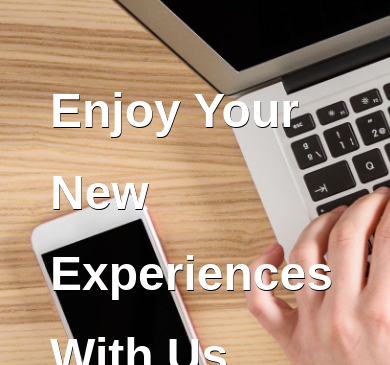
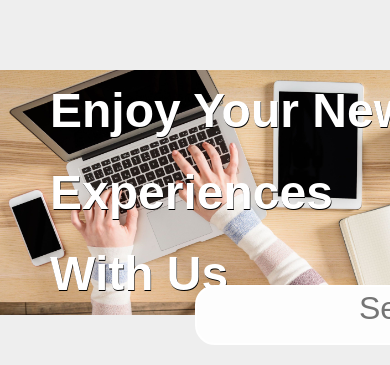
Before and after one commit to spikeganush/ait-course-review2, a React (Create React App) app in the folder client/: page / in a window 390 px wide. Shown: the part 358-723 px from the top of the page. Built offline with nearby package versions, Linux system fonts and the light colour scheme; no server answers.

Commit message:
new responsive

```diff
--- a/client/src/components/Footer.js
+++ b/client/src/components/Footer.js
@@ -3,7 +3,7 @@ import { NavLink } from 'react-router-dom'
 const Footer = () => {
   return (
     <footer className="footer">
-      <div className="row1">
+      <div className="row-footer">
         <div className="column3">
           <h2>AIT COURSE REVIEWS</h2>
           <p>
--- a/client/src/pages/Home.js
+++ b/client/src/pages/Home.js
@@ -5,6 +5,7 @@ import bg_banner from '../img/pineapple3.jpeg'
 const Home = () => {
   return (
     <>
+      <div className="banner-content">
         <div className="banner" style={{ backgroundImage: `url(${bg_banner})` }}>
           <div className="text-banner">
             <h1>Enjoy Your New</h1>
@@ -37,7 +38,7 @@ const Home = () => {
             </div>
           </div>
         </div>
-
+      </div>
         <main className="content">
           <div className="row1">
             <div className="column1">
--- a/client/src/styles/style.css
+++ b/client/src/styles/style.css
@@ -775,7 +775,7 @@ a {
     right: 0px;
     height: 92vh;
     top: 18vh;
-    background-color: #000;
+    background-color: #3e3ed6;
     display: flex;
     flex-direction: column;
     align-items: center;
@@ -814,6 +814,15 @@ a {
     transform: translateX(0px);
   }
 }
+
+@media screen and (max-width: 700px)
+{
+  .banner{
+    border: 0px;
+    display: block;
+  }
+}
+
 .row1 {
   display: flex;
   flex-direction: row;
@@ -846,7 +855,24 @@ a {
 }
 
 .footer {
+
   background-color: #f4f4f4;
+}
+
+.row-footer
+{
+  display: flex;
+  flex-wrap: wrap;
+  padding: 1.25rem 1.875rem;
+}
+
+@media only screen and (max-width: 700px)
+{
+  .row-footer
+  {
+    justify-content: space-between;
+    justify-content: space-evenly;
+  }
 }
 .column3 {
   margin: 50px 20px 15px;
```
Lines whose indentation alone changed are shown as unchanged.
